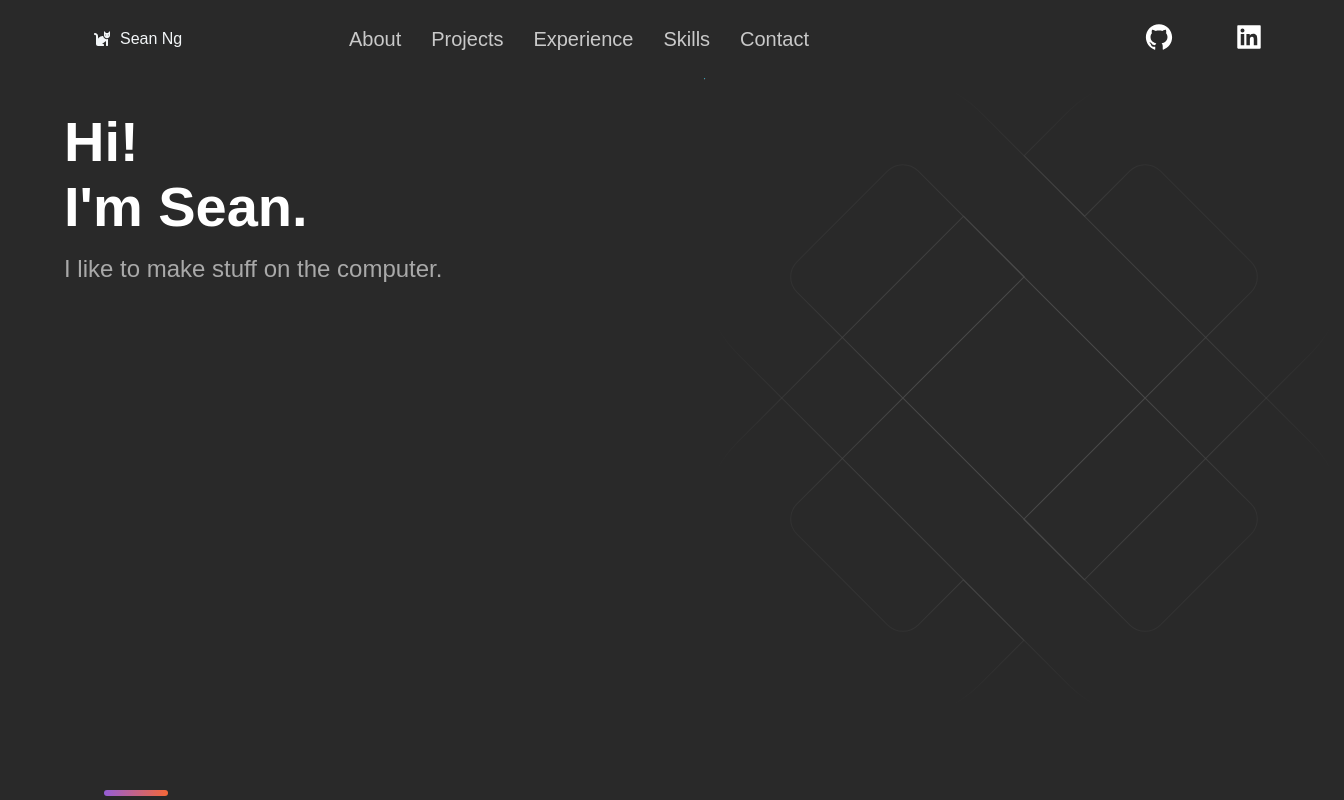
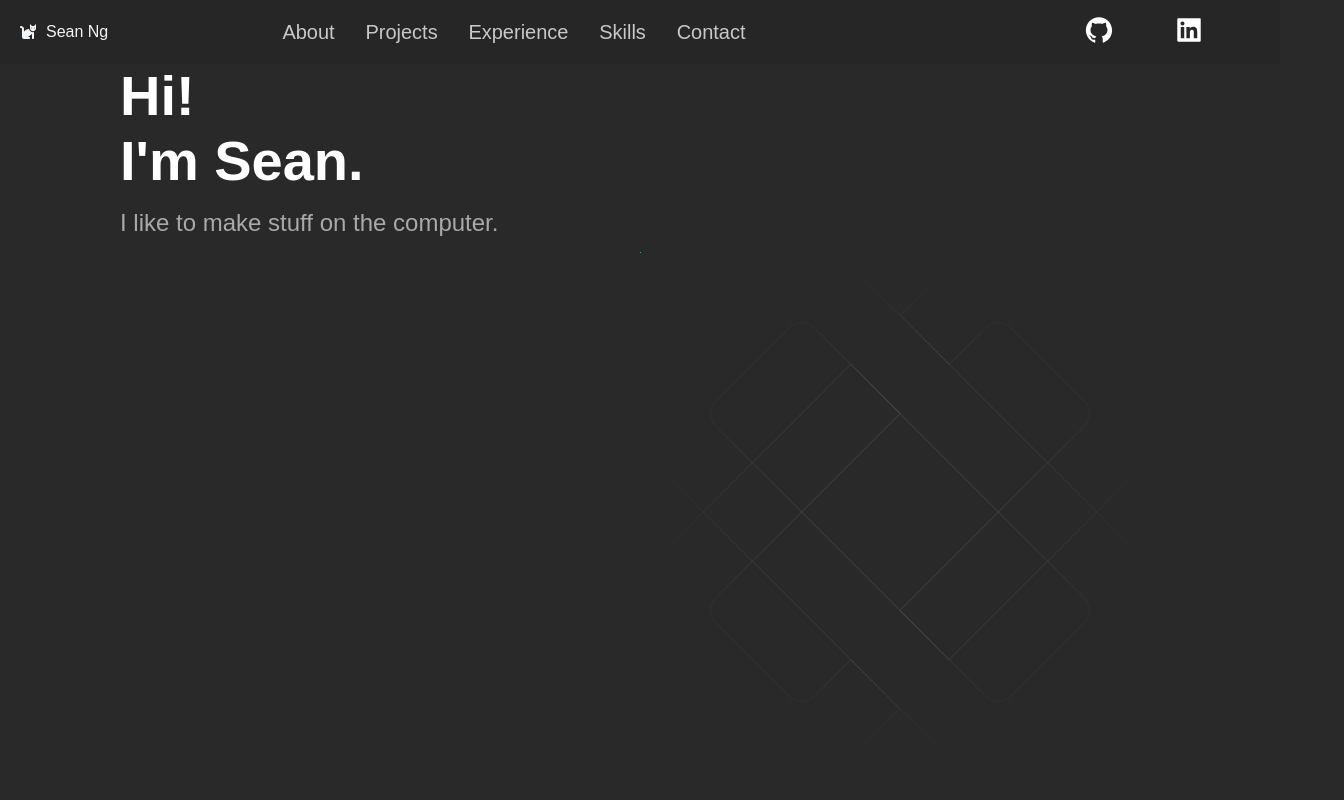
Before and after one commit to snss231/personal_website, a React (Create React App) app: page / in a window 1280 px wide. Shown: the top 800 px of the page, 1344 px wide, since content can reach past the window. Built offline with nearby package versions, Linux system fonts and the light colour scheme.

Commit message:
Make header sticky+translucent

```diff
--- a/src/App.js
+++ b/src/App.js
@@ -9,28 +9,33 @@ import Hero from './components/hero/Hero';
 import Animation from './components/hero/Animation';
 
 const Container = styled.div`
-  max-width: 1280px;
+  display: flex;
+  flex-direction: column;
   width: 100%;
-  margin: auto;
-  margin-left: 5%;
+  padding-left: 5%;
+  padding-right: 5%;
+  align-items: center;
+  background-color: ${props => props.theme.colors.background};
 `;
 
 const HeroContainer = styled.div`
   display: grid;
   grid-template-columns: 1fr 1fr;
+  align-items: center;
+
 `;
 
 function App() {
   return (
     <Theme>
+    <Header/>
     <Container>
-        <Header/>
       <main>
-        <About/>
       <HeroContainer>
         <Hero/>
         <Animation/>
       </HeroContainer>
+      <About/>
       <Projects/>
       <Competencies/>
       <Experience/>
--- a/src/components/about/About.jsx
+++ b/src/components/about/About.jsx
@@ -1,5 +1,14 @@
-const About = () => {
+import { SectionDivider, Section, SectionTitle } from "../common/CommonStyles";
+import styled from "styled-components";
 
-};
+const About = () => (
+    <>
+    <SectionDivider/>
+    <Section>
+        <SectionTitle>About me</SectionTitle>
+
+    </Section>
+    </>
+);
 
 export default About;
--- a/src/components/common/CommonStyles.js
+++ b/src/components/common/CommonStyles.js
@@ -3,15 +3,15 @@ import styled from 'styled-components';
 export const Section = styled.div`
     display: flex;
     flex-direction: column;
-    height: ${props=>props.fullHeight ? "80vh" : 'auto'};
+    height: ${props=>props.fullHeight ? '100vh' : 'auto'};
     max-width: 1040px;
-    margin-top: 5%;
+    margin-bottom: 10rem;
 `;
 
 export const SectionTitle = styled.h2`
     width: max-content;
     font-size: 56px;
-    color: rgba(255, 255, 255);
+    color: rgb(255, 255, 255);
     margin-bottom:16px
 `;
 
@@ -26,8 +26,8 @@ export const SectionDivider = styled.div`
   height: 6px;
   border-radius: 10px;
   background-color: #fff;
-  background: linear-gradient(270deg, #F46737 0%, #945DD6 100%);
-  margin: 4rem;
+  background: linear-gradient(270deg, #13ADC7 0%, #945DD6 100%);
+  margin-bottom: 4rem;
 `;
 
 export const LogoContainer = styled.div`
@@ -52,14 +52,3 @@ export const LogoText = styled.div`
     font-size: 1.5rem;
     white-space: nowrap;
 `;
-
-// export const SectionDivider = styled.div`
-//   width: 64px;
-//   height: 6px;
-//   border-radius: 10px;
-//   background-color: #fff;
-//   background: ${(props) => props.colorAlt ?
-//     'linear-gradient(270deg, #F46737 0%, #945DD6 100%)' :
-//     'linear-gradient(270deg, #13ADC7 0%, #945DD6 100%)'};
-//     margin: ${(props) => props.divider ? "4rem 0" : "" };
-// `;
--- a/src/components/header/Header.jsx
+++ b/src/components/header/Header.jsx
@@ -1,10 +1,11 @@
-import { HomeButton, Container, NavLinks, NavLink, Socials, SocialIcon } from './HeaderStyles';
+import { HomeButton, Container, NavLinks, Nav, NavLink, Socials, SocialIcon } from './HeaderStyles';
 import { AiFillLinkedin, AiFillGithub } from 'react-icons/ai';
 import { FaCat } from 'react-icons/fa';
 
 
 const Header = () => (
     <Container>
+        <Nav>
         <HomeButton><FaCat/><span>Sean Ng</span></HomeButton>
         <NavLinks>
             <NavLink href="#about">About</NavLink>
@@ -21,6 +22,7 @@ const Header = () => (
                 <AiFillLinkedin size="3rem"/>
             </SocialIcon>
         </Socials>
+        </Nav>
     </Container>
 )
 
--- a/src/components/header/HeaderStyles.js
+++ b/src/components/header/HeaderStyles.js
@@ -1,19 +1,28 @@
 import styled from 'styled-components';
 
 export const Container = styled.div`
+    background-color: ${props => props.theme.colors.backgroundheader};
+    display: flex;
+    justify-content: center;
+    width: 100%;
+    position: sticky;
+    top: 0px;
+`;
+
+export const Nav = styled.div`
     display: grid;
-    position: sticky;
     align-items: center;
     grid-template-columns: repeat(5, 1fr);
     grid-column-gap: 1rem;
-    padding: 2rem;
+    padding: 1.5rem;
+    width: 1280px;
 `;
 
 export const HomeButton = styled.a`
     display: flex;
     align-content: center;
     grid-area: 1 / 1 / 1 / 2;
-    padding: 1rem;
+    padding: 0.5rem;
     gap: 1rem;
     &:hover {
         cursor: pointer;
--- a/src/styles/Theme.jsx
+++ b/src/styles/Theme.jsx
@@ -13,6 +13,7 @@ const theme = {
     accent: "#06fdd8",
     button: "hsl(205.1,100%,36.1%)",
     background2: "#353535",
+    backgroundheader: "rgba(37, 37, 37, 0.5)"
   },
   breakpoints: {
     sm: 'screen and (max-width: 640px)',
```
Lines whose indentation alone changed are shown as unchanged.
